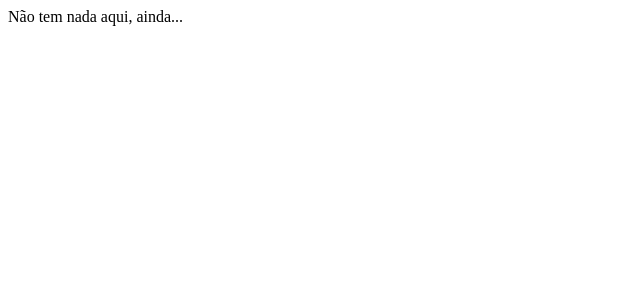
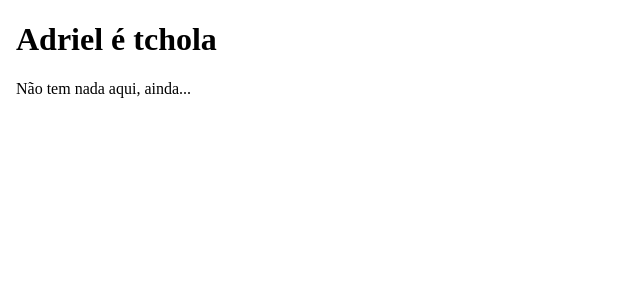
Before and after one commit to EsnunAlfaer/SitePessoal, a Next.js app: page / in a window 1280 px wide. Shown: the top 300 px of the page, without its empty margins (0-640 px from the left). Built offline with nearby package versions, Linux system fonts and the light colour scheme.

Commit message:
Test deploy

```diff
--- a/pages/index.js
+++ b/pages/index.js
@@ -1,5 +1,15 @@
 function Home() {
-    return <div>Não tem nada aqui, ainda...</div>
+    return (
+    <html>
+        <head> <title>Site muito foda</title> </head>
+        <body>
+            <div>
+                <h1>Adriel é tchola</h1>
+                Não tem nada aqui, ainda...
+            </div>
+        </body>
+    </html>
+    )
 }
 
 export default Home
```
